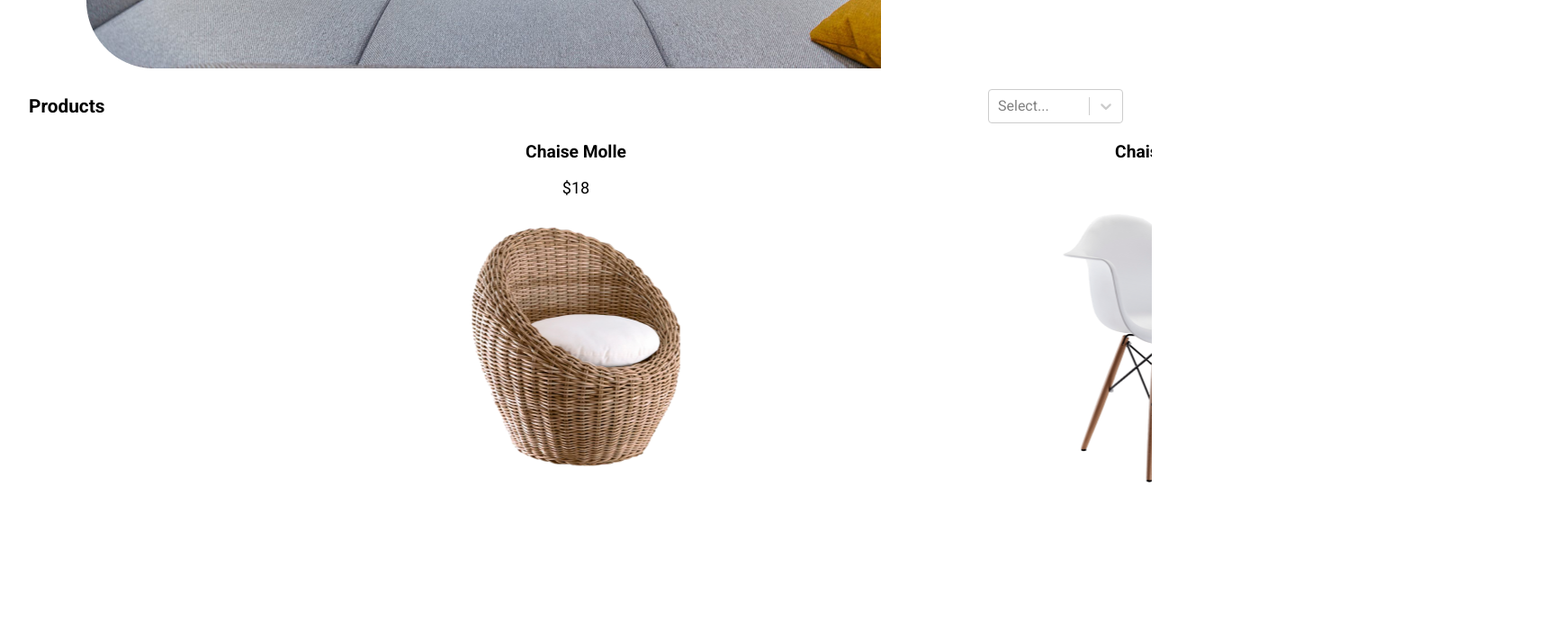
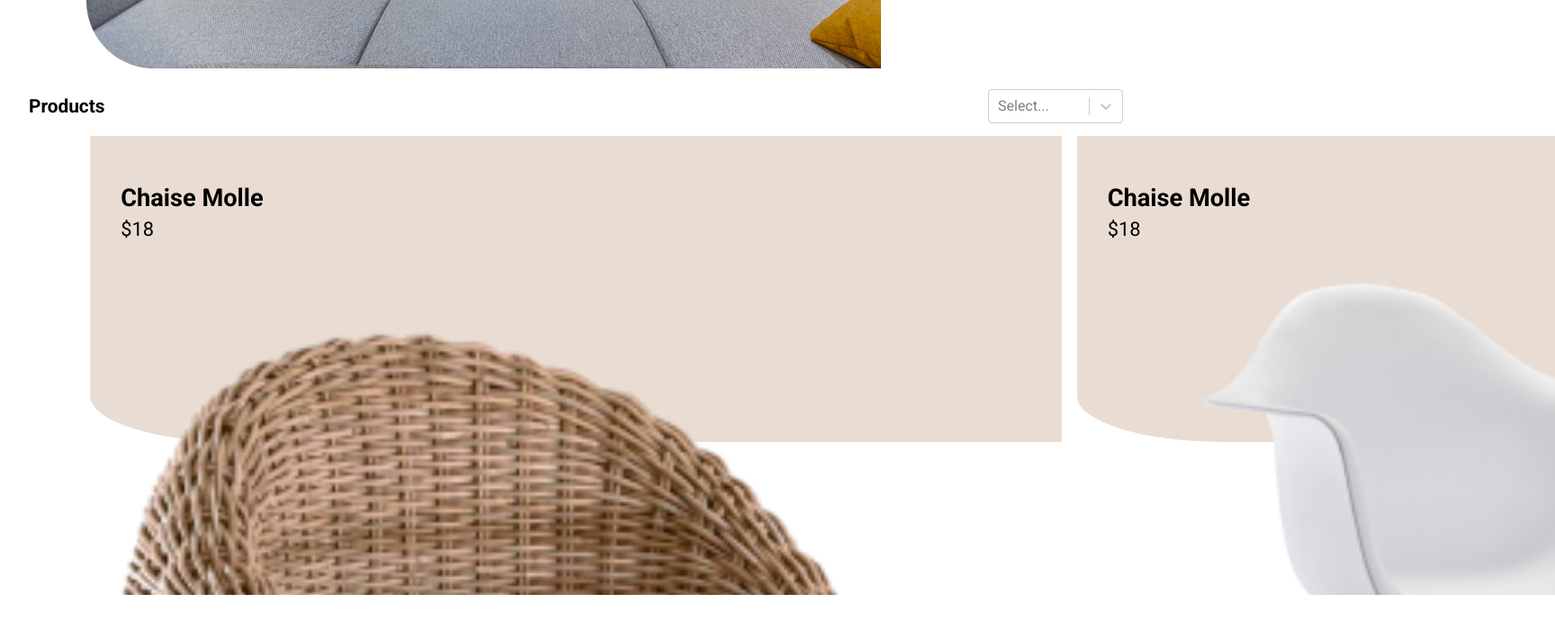
Before and after one commit to Khabub/webdev-learning-shpx, a React (Create React App) app: page / in a window 1280 px wide. Shown: the part 644-1344 px from the top of the page at 90% size, 1728 px wide, since content can reach past the window. Built offline with nearby package versions, Linux system fonts and the light colour scheme.

Commit message:
in progress

```diff
--- a/src/components/Layout/Products/Products.js
+++ b/src/components/Layout/Products/Products.js
@@ -3,7 +3,6 @@ import { productsList } from "../../../store/product-list";
 import { Swiper, SwiperSlide } from "swiper/react";
 import "swiper/css";
 import "./Products.styles.css";
-
 
 const list = productsList.map((val) => (
   <SwiperSlide key={val.id}>
@@ -19,20 +18,14 @@ const list = productsList.map((val) => (
 
 const Products = () => {
   return (
-    <>
     <Swiper
       slidesPerView={2}
-      spaceBetween={30}
+      spaceBetween={10}
       centeredSlides={true}
-      pagination={{
-        clickable: true,
-      }}
-
-
+      grabCursor={true}
     >
       {list}
     </Swiper>
-    </>
   );
 };
 
--- a/src/components/Layout/Products/Products.styles.css
+++ b/src/components/Layout/Products/Products.styles.css
@@ -1,23 +1,13 @@
 .swiper {
   width: 100%;
-  height: 100%;
+  height: 300px;
+  transform: scale(170%);
+  margin-top: 7rem;
+
 }
 
-.swiper-slide {
-  text-align: center;
-  font-size: 18px;
-  background: rgb(255, 255, 255);
-
-  /* Center slide text vertically */
+/* .swiper-slide {
   display: flex;
   justify-content: center;
   align-items: center;
-}
-
-.swiper-slide img {
-  display: block;
-  width: 100%;
-  height: 100%;
-  object-fit: cover;
-
-}
+} */
--- a/src/components/UI/Card/Card.styles.js
+++ b/src/components/UI/Card/Card.styles.js
@@ -1,7 +1,32 @@
 import styled from "styled-components";
 
 export const Container = styled.div`
+  background-color: rgb(233, 220, 210);
+
+  border-bottom-left-radius: 15%;
+  height: 200px;
+
+
   h1 {
-    font-size: 1.2rem;
+    position: absolute;
+    font-size: 1rem;
+    top: 20px;
+    left: 20px;
+  }
+
+  p {
+    position: absolute;
+    top: 40px;
+    left: 20px;
+    font-size: 0.8rem;
+  }
+
+  img {
+    position: absolute;
+    width: 80%;
+    height: auto;
+    top: 95px;
+    left: 20px;
+    z-index: 50;
   }
 `;
--- a/src/index.css
+++ b/src/index.css
@@ -3,4 +3,5 @@ body {
   padding: 0;
   font-family: 'Roboto', sans-serif;
   height: 2000px;
+  /* color: rgb(233, 220, 210) */
 }
```
Also changed, not shown: src/assets/chair_1u.png (added).
